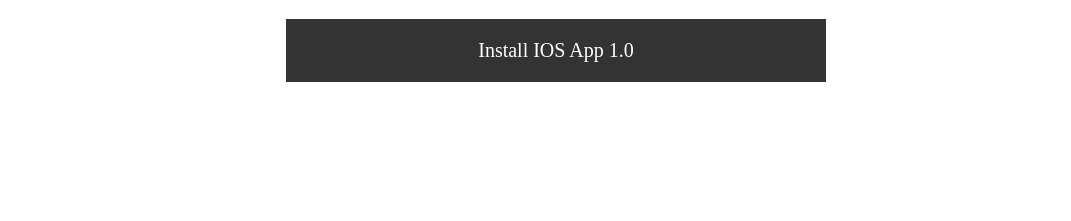
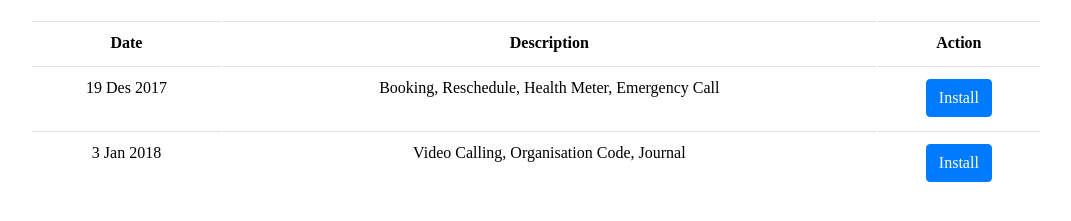
Before and after one commit to luhuiya/luhuiya.github.io, a plain HTML site: page index.html in a window 1280 px wide. Shown: the part 61-282 px from the top of the page, without its empty margins (104-1175 px from the left). Drawn offline with Linux system fonts and the light colour scheme.

Commit message:
upload new ipa

```diff
--- a/index.html
+++ b/index.html
@@ -2,11 +2,73 @@
 <html>
 <head>
 	<title></title>
+	<style type="text/css">
+		.btn
+		{
+			text-decoration: none;
+			display: inline-block;
+		    font-weight: 400;
+		    text-align: center;
+		    white-space: nowrap;
+		    vertical-align: middle;
+		    user-select: none;
+		    font-size: 1rem;
+		    line-height: 1.5;
+		    border-width: 1px;
+		    border-style: solid;
+		    border-color: transparent;
+		    border-image: initial;
+		    padding: 0.375rem 0.75rem;
+		    border-radius: 0.25rem;
+		    transition: background-color 0.15s ease-in-out, border-color 0.15s ease-in-out, box-shadow 0.15s ease-in-out;
+		}
+		.btn-primary {
+	    	color: #fff;
+		    background-color: #007bff;
+		    border-color: #007bff;
+		}
+		.table
+		{
+			width: 100%;
+		}
+		.table td, .table th
+		{
+		    padding: .75rem;
+		    vertical-align: top;
+		    border-top: 1px solid #dee2e6;
+		}
+		.main
+		{
+			width: 80%;
+			margin: 20px auto;
+			text-align: center;
+		}
+	</style>
 </head>
 <body>
-	<div style="width: 500px; margin: 20px auto; text-align: center;">
+	<div class="main">
 		<h1>EAP Services</h1>
-		<a href="itms-services://?action=download-manifest&url=https://luhuiya.github.io/eap/20171219/manifest.plist" style="display: block; width:100%;text-decoration: none; background: #333; color: #fff; font-size: 20px; padding: 20px;">Install IOS App 1.0</a>
+		<table class="table">
+			<thead>
+				<tr>
+					<th>Date</th>
+					<th>Description</th>
+					<th>Action</th>
+				</tr>
+			</thead>
+			<tbody>
+				<tr>
+					<td>19 Des 2017</td>
+					<td>Booking, Reschedule, Health Meter, Emergency Call</td>
+					<td><a class="btn btn-primary" href="itms-services://?action=download-manifest&url=https://luhuiya.github.io/20171219/manifest.plist">Install</a></td>
+				</tr>
+				<tr>
+					<td>3 Jan 2018</td>
+					<td>Video Calling, Organisation Code, Journal</td>
+					<td><a class="btn btn-primary" href="itms-services://?action=download-manifest&url=https://luhuiya.github.io/20180103/manifest.plist">Install</a></td>
+				</tr>
+			</tbody>
+		</table>
 	</div>
 </body>
 </html>
```
Also changed, not shown: 512.png (renamed from eap/20171219/512.png), 57.png (renamed from eap/20171219/57.png), 14 other files.
